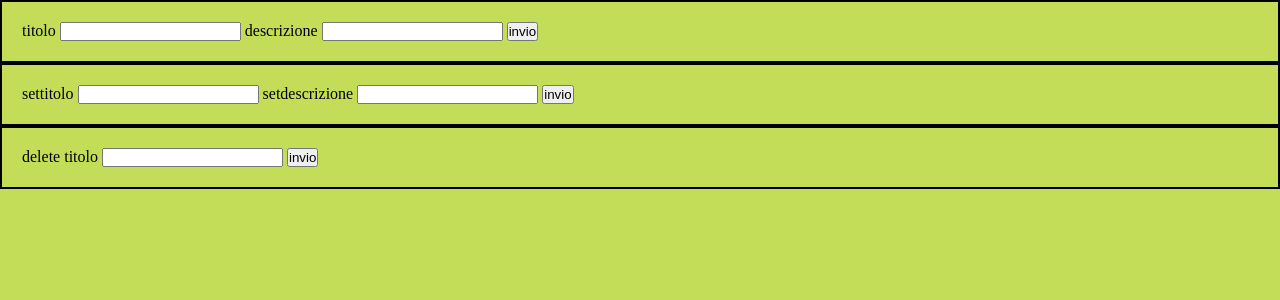
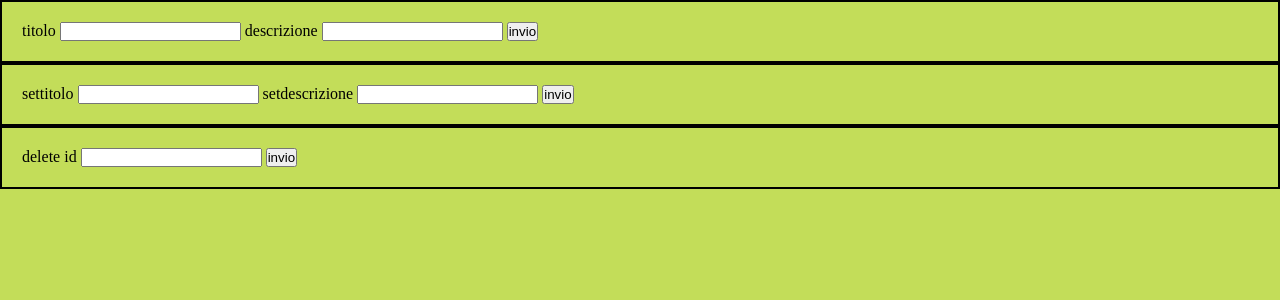
Before and after one commit to GiuseppeVigliaturo/php-crud-read-create-update, a PHP site: page / in a window 1280 px wide. Shown: the top 300 px of the page. Run offline with PHP 8.4, Linux system fonts and the light colour scheme; data that the repository does not hold is empty; some libraries are stand-ins or nearby versions.

Commit message:
refactoring e css

```diff
--- a/index.php
+++ b/index.php
@@ -57,7 +57,7 @@
     </form>
 
     <form id="myForm3">
-      <label for="titolo3">delete titolo</label>
+      <label for="titolo3">delete id</label>
       <input id="title3" type="text" name="titolodel" value="">
       <input type="submit" name="" value="invio">
 
--- a/style.css
+++ b/style.css
@@ -13,6 +13,8 @@ form{
   border: 2px solid black;
 
 }
+
+
 .box
 {
   padding: 10px;
```
